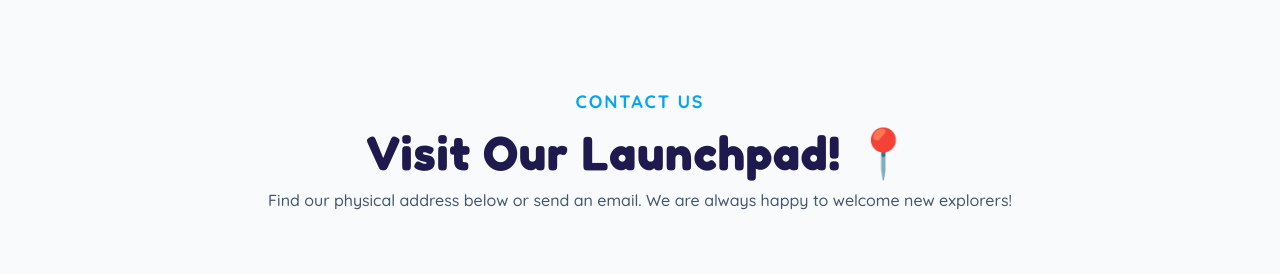
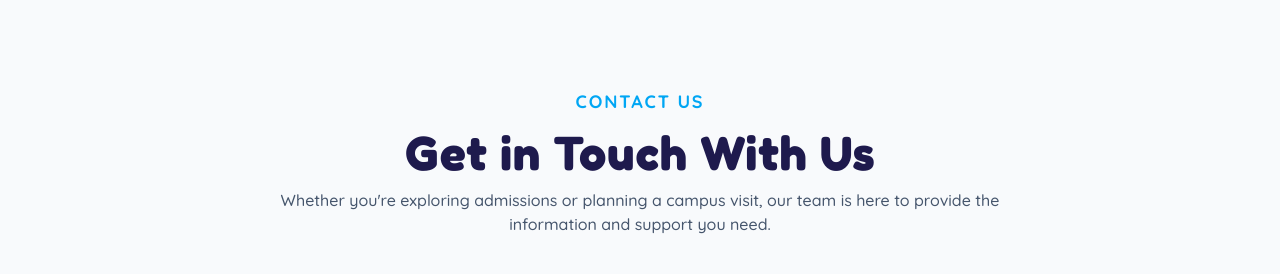
Before and after one commit to Hemant-Agrahari/naincy-career-school, a Next.js app: page / in a window 1280 px wide. Shown: the part 6100-6374 px from the top of the page. Built offline with nearby package versions, Linux system fonts and the light colour scheme.

Commit message:
chore: update contact section heading and description

```diff
--- a/src/app/page.tsx
+++ b/src/app/page.tsx
@@ -482,10 +482,10 @@ export default function Home() {
           <div className="text-center max-w-3xl mx-auto mb-16 flex flex-col gap-3">
             <span className="text-sky-500 text-lg font-bold tracking-widest uppercase">Contact Us</span>
             <h2 className="text-3xl sm:text-5xl font-extrabold text-indigo-950">
-              Visit Our Launchpad! 📍
+              Get in Touch With Us
             </h2>
             <p className="text-slate-600 font-medium">
-              Find our physical address below or send an email. We are always happy to welcome new explorers!
+              Whether you're exploring admissions or planning a campus visit, our team is here to provide the information and support you need.
             </p>
           </div>
 
```
